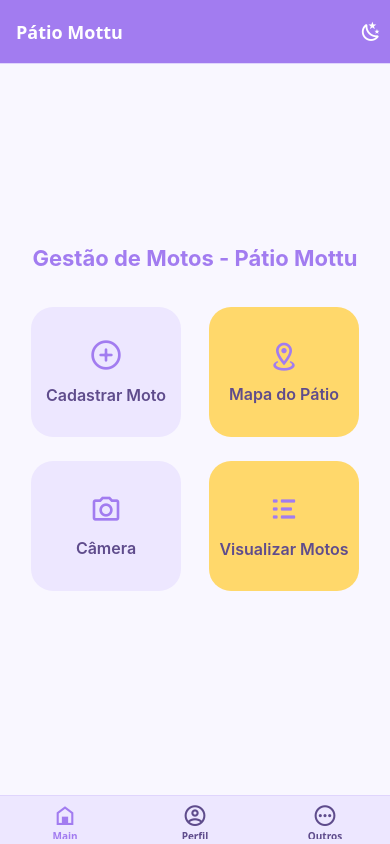
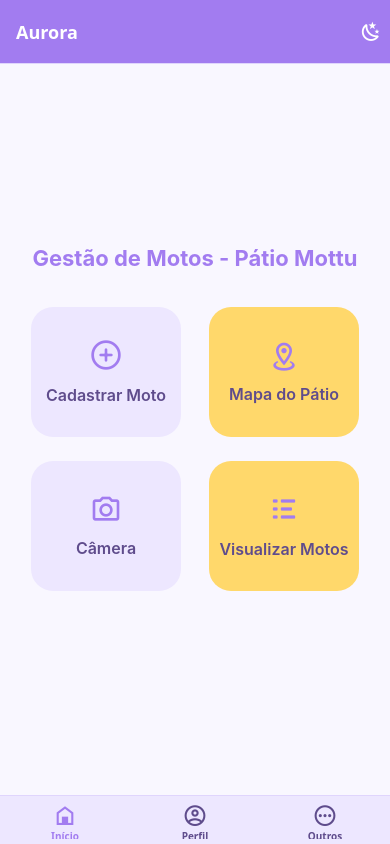
Before and after one commit to Challenge2025-Aurora/aurora-mobile, a React Native app: screen /Main in a window 390 px wide. Built offline with nearby package versions, Linux system fonts and the light colour scheme.

Commit message:
refactor(navigation): melhorar navegação separando por stacks

```diff
--- a/src/navigation/AppNavigator.tsx
+++ /dev/null
@@ -1,24 +0,0 @@
-import * as React from "react";
-import { createNativeStackNavigator } from "@react-navigation/native-stack";
-import { routes } from "./routes";
-import { useStackOptions } from "./useStackOptions";
-import type { RootStackParamList } from "./types";
-
-const Stack = createNativeStackNavigator<RootStackParamList>();
-
-export default function AppNavigator() {
-  const screenOptions = useStackOptions();
-
-  return (
-    <Stack.Navigator initialRouteName="Home" screenOptions={screenOptions}>
-      {routes.map(r => (
-        <Stack.Screen
-          key={r.name}
-          name={r.name}
-          component={r.component}
-          options={r.title ? { title: r.title } : undefined}
-        />
-      ))}
-    </Stack.Navigator>
-  );
-}
--- /dev/null
+++ b/src/navigation/HomeStack.tsx
@@ -0,0 +1,25 @@
+import * as React from 'react';
+import { createNativeStackNavigator } from '@react-navigation/native-stack';
+import { useStackOptions } from './useStackOptions';
+import type { MainStackParamList } from './types';
+
+import HomeScreen from '../screens/HomeScreen';
+import CameraScreen from '../screens/CameraScreen';
+import FormularioScreen from '../screens/FormularioScreen';
+import DetalhesScreen from '../screens/DetalhesScreen';
+import MapaScreen from '../screens/MapaScreen';
+
+const Stack = createNativeStackNavigator<MainStackParamList>();
+
+export default function HomeStack() {
+  const screenOptions = useStackOptions();
+  return (
+    <Stack.Navigator initialRouteName="Home" screenOptions={screenOptions}>
+      <Stack.Screen name="Home" component={HomeScreen} options={{ title: 'Aurora' }} />
+      <Stack.Screen name="Camera" component={CameraScreen} options={{ title: 'Câmera' }} />
+      <Stack.Screen name="Formulario" component={FormularioScreen} options={{ title: 'Cadastrar Moto' }} />
+      <Stack.Screen name="Detalhes" component={DetalhesScreen} options={{ title: 'Visualizar Motos' }} />
+      <Stack.Screen name="Mapa" component={MapaScreen} options={{ title: 'Mapa do Pátio' }} />
+    </Stack.Navigator>
+  );
+}
--- /dev/null
+++ b/src/navigation/OthersStack.tsx
@@ -0,0 +1,16 @@
+import * as React from 'react';
+import { createNativeStackNavigator } from '@react-navigation/native-stack';
+import type { OthersStackParamList } from './types';
+import { useStackOptions } from './useStackOptions';
+import OutrosScreen from '../screens/OutrosScreen';
+
+const Stack = createNativeStackNavigator<OthersStackParamList>();
+
+export default function OthersStack() {
+  const screenOptions = useStackOptions();
+  return (
+    <Stack.Navigator screenOptions={screenOptions}>
+      <Stack.Screen name="OutrosHome" component={OutrosScreen} options={{ title: 'Outros' }} />
+    </Stack.Navigator>
+  );
+}
--- /dev/null
+++ b/src/navigation/PerfilStack.tsx
@@ -0,0 +1,16 @@
+import * as React from 'react';
+import { createNativeStackNavigator } from '@react-navigation/native-stack';
+import type { ProfileStackParamList } from './types';
+import { useStackOptions } from './useStackOptions';
+import PerfilScreen from '../screens/PerfilScreen';
+
+const Stack = createNativeStackNavigator<ProfileStackParamList>();
+
+export default function ProfileStack() {
+  const screenOptions = useStackOptions();
+  return (
+    <Stack.Navigator screenOptions={screenOptions}>
+      <Stack.Screen name="PerfilHome" component={PerfilScreen} options={{ title: 'Perfil' }} />
+    </Stack.Navigator>
+  );
+}
--- a/src/navigation/TabNavigator.tsx
+++ b/src/navigation/TabNavigator.tsx
@@ -1,58 +1,32 @@
 import * as React from 'react';
 import { createBottomTabNavigator } from '@react-navigation/bottom-tabs';
-import { MaterialCommunityIcons } from '@expo/vector-icons';
-
-import AppNavigator from './AppNavigator';
-import ProfileScreen from '../screens/PerfilScreen';
-import OthersScreen from '../screens/OutrosScreen';
-import { useTheme } from '../theme';
 import type { RootTabParamList } from './types';
+import HomeStack from './HomeStack';
+import ProfileStack from './PerfilStack';
+import OthersStack from './OthersStack';
+import { useTabOptions, makeIcon } from './useTabOptions';
 
 const Tab = createBottomTabNavigator<RootTabParamList>();
 
 export default function TabNavigator() {
-  const { colors } = useTheme();
+  const screenOptions = useTabOptions();
 
   return (
-    <Tab.Navigator
-      screenOptions={{
-        headerShown: false,
-        tabBarActiveTintColor: colors.primary,
-        tabBarInactiveTintColor: colors.text,
-        tabBarStyle: {
-          backgroundColor: colors.bgSecundary,
-          borderTopColor: colors.border,
-        },
-        tabBarLabelStyle: { fontWeight: '600' },
-      }}
-    >
+    <Tab.Navigator screenOptions={screenOptions}>
       <Tab.Screen
         name="Main"
-        component={AppNavigator}
-        options={{
-          tabBarIcon: ({ color, size }) => (
-            <MaterialCommunityIcons name="home-variant-outline" color={color} size={size} />
-          ),
-        }}
+        component={HomeStack}
+        options={{ title: 'Início', tabBarIcon: makeIcon('home-variant-outline') }}
       />
       <Tab.Screen
         name="Perfil"
-        component={ProfileScreen}
-        options={{
-          tabBarIcon: ({ color, size }) => (
-            <MaterialCommunityIcons name="account-circle-outline" color={color} size={size} />
-          ),
-        }}
+        component={ProfileStack}
+        options={{ title: 'Perfil', tabBarIcon: makeIcon('account-circle-outline') }}
       />
       <Tab.Screen
         name="Outros"
-        component={OthersScreen}
-        options={{
-          title: 'Outros',
-          tabBarIcon: ({ color, size }) => (
-            <MaterialCommunityIcons name="dots-horizontal-circle-outline" color={color} size={size} />
-          ),
-        }}
+        component={OthersStack}
+        options={{ title: 'Outros', tabBarIcon: makeIcon('dots-horizontal-circle-outline') }}
       />
     </Tab.Navigator>
   );
--- a/src/navigation/routes.tsx
+++ /dev/null
@@ -1,21 +0,0 @@
-import type { ComponentType } from "react";
-import HomeScreen from "../screens/HomeScreen";
-import CameraScreen from "../screens/CameraScreen";
-import FormularioScreen from "../screens/FormularioScreen";
-import DetalhesScreen from "../screens/DetalhesScreen";
-import MapaScreen from "../screens/MapaScreen";
-import type { RootStackParamList } from "./types";
-
-type RouteDef<Name extends keyof RootStackParamList> = {
-  name: Name;
-  component: ComponentType<any>;
-  title?: string;
-};
-
-export const routes: RouteDef<keyof RootStackParamList>[] = [
-  { name: "Home",       component: HomeScreen,       title: "Pátio Mottu" },
-  { name: "Camera",     component: CameraScreen,     title: "Câmera" },
-  { name: "Formulario", component: FormularioScreen, title: "Cadastrar Moto" },
-  { name: "Detalhes",   component: DetalhesScreen,   title: "Visualizar Motos" },
-  { name: "Mapa",       component: MapaScreen,       title: "Mapa do Pátio" },
-] as const;
--- /dev/null
+++ b/src/navigation/useTabOptions.tsx
@@ -0,0 +1,19 @@
+import * as React from 'react';
+import { MaterialCommunityIcons } from '@expo/vector-icons';
+import { useTheme } from '../theme';
+
+export function useTabOptions() {
+  const { colors } = useTheme();
+  return {
+    headerShown: false,
+    tabBarActiveTintColor: colors.primary,
+    tabBarInactiveTintColor: colors.text,
+    tabBarStyle: { backgroundColor: colors.bgSecundary, borderTopColor: colors.border },
+    tabBarLabelStyle: { fontWeight: '600' },
+  } as const;
+}
+
+export const makeIcon =
+  (name: React.ComponentProps<typeof MaterialCommunityIcons>['name']) =>
+  ({ color, size }: { color: string; size: number }) =>
+    <MaterialCommunityIcons name={name} color={color} size={size} />;
--- a/src/screens/FormularioScreen.tsx
+++ b/src/screens/FormularioScreen.tsx
@@ -5,12 +5,12 @@ import {
 } from "react-native";
 import AsyncStorage from "@react-native-async-storage/async-storage";
 import type { NativeStackScreenProps } from "@react-navigation/native-stack";
-import type { RootStackParamList } from "../navigation/types";
+import type { MainStackParamList } from "../navigation/types";
 import type { Moto } from "../types/moto";
 
 import { useTheme } from "../theme/index";
 
-type Props = NativeStackScreenProps<RootStackParamList, "Formulario">;
+type Props = NativeStackScreenProps<MainStackParamList, "Formulario">;
 
 export default function FormularioScreen({ navigation }: Props) {
   const { colors } = useTheme();
--- a/src/screens/HomeScreen.tsx
+++ b/src/screens/HomeScreen.tsx
@@ -1,11 +1,11 @@
 import { View, Text, TouchableOpacity, StyleSheet } from "react-native";
 import { MaterialCommunityIcons, Feather, Entypo } from "@expo/vector-icons";
 import type { NativeStackScreenProps } from "@react-navigation/native-stack";
-import type { RootStackParamList } from "../navigation/types";
+import type { MainStackParamList } from "../navigation/types";
 
 import { useTheme } from "../theme/index";
 
-type Props = NativeStackScreenProps<RootStackParamList, "Home">;
+type Props = NativeStackScreenProps<MainStackParamList, "Home">;
 
 export default function HomeScreen({ navigation }: Props) {
   const { colors } = useTheme();
```
Also changed, not shown: src/navigation/types.tsx (+10 -7 lines).
